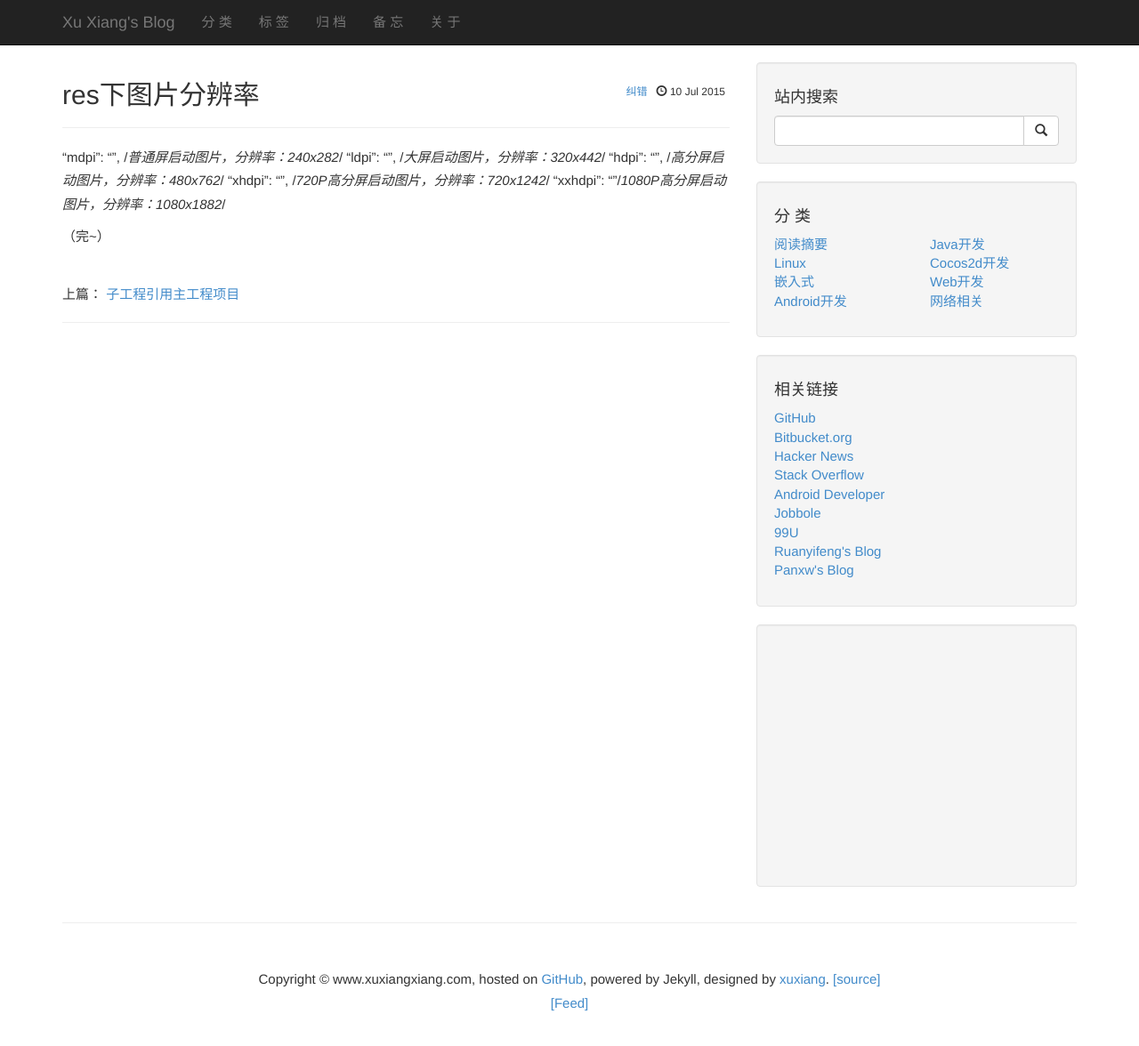
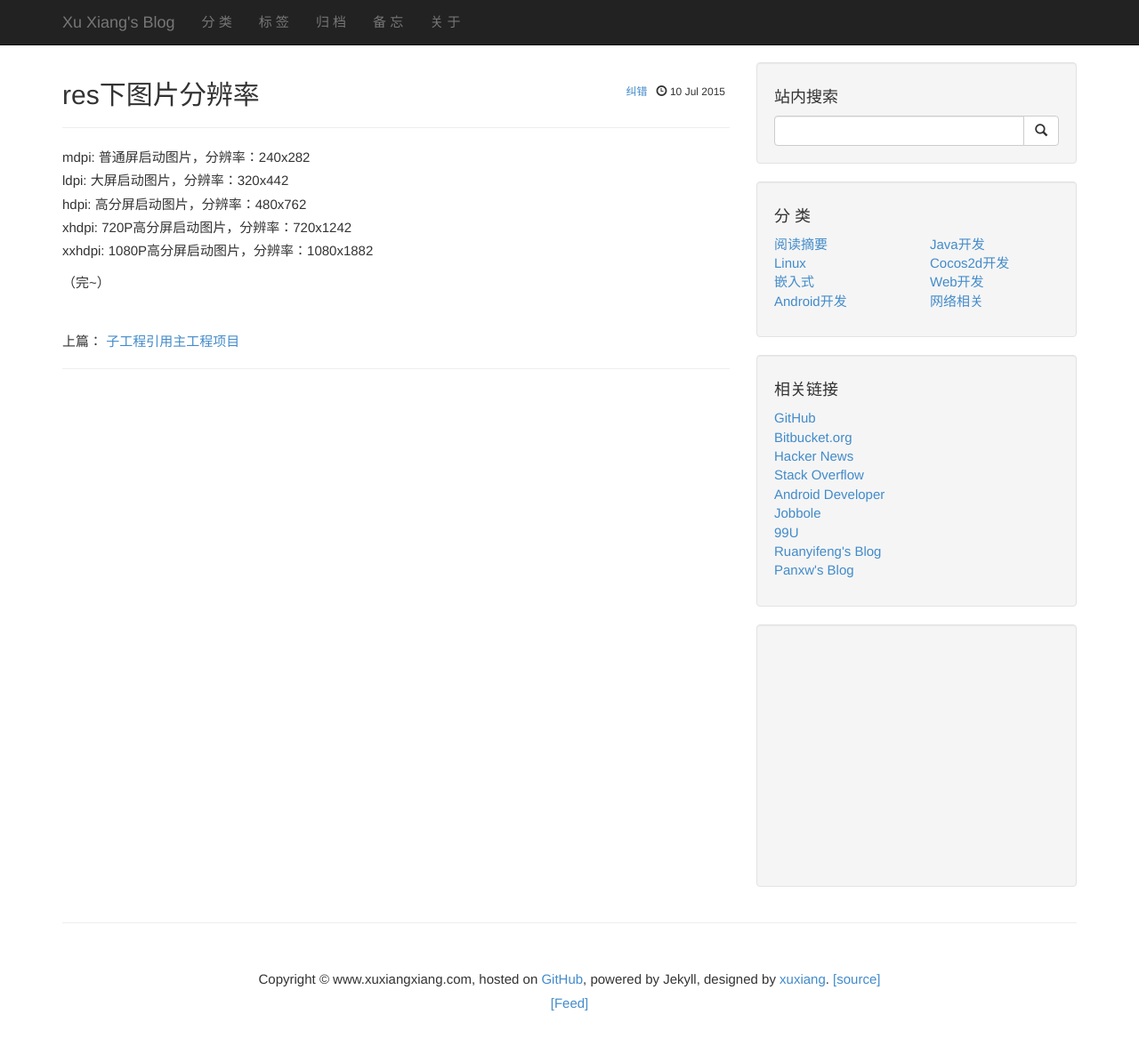
Before and after one commit to xuxiang/xuxiang.github.com, a Jekyll site: the page built from _posts/2015-07-10-res下图片分辨率.md, in a window 1280 px wide and 1201 px high. Shown: the top 1176 px of the window at 89% size. Built offline with Jekyll 4.4.1, drawn with Linux system fonts in a browser that asks for light colours; Markdown is read by kramdown in place of the engine named in the settings; comment, search, counter and statistics services are not loaded; part of the change alters nothing that is shown.

```diff
--- a/_posts/2015-07-10-res下图片分辨率.md
+++ b/_posts/2015-07-10-res下图片分辨率.md
@@ -4,11 +4,11 @@ category: "android"
 title: "res下图片分辨率"
 tags: ["res下图片分辨率"]
 ---
-"mdpi": "", /*普通屏启动图片，分辨率：240x282*/
-"ldpi": "", /*大屏启动图片，分辨率：320x442*/
-"hdpi": "", /*高分屏启动图片，分辨率：480x762*/
-"xhdpi": "", /*720P高分屏启动图片，分辨率：720x1242*/
-"xxhdpi": ""/*1080P高分屏启动图片，分辨率：1080x1882*/
+mdpi: 普通屏启动图片，分辨率：240x282 <br/>
+ldpi: 大屏启动图片，分辨率：320x442 <br/>
+hdpi: 高分屏启动图片，分辨率：480x762 <br/>
+xhdpi: 720P高分屏启动图片，分辨率：720x1242 <br/>
+xxhdpi: 1080P高分屏启动图片，分辨率：1080x1882 <br/>
 
 
 （完~）
```
